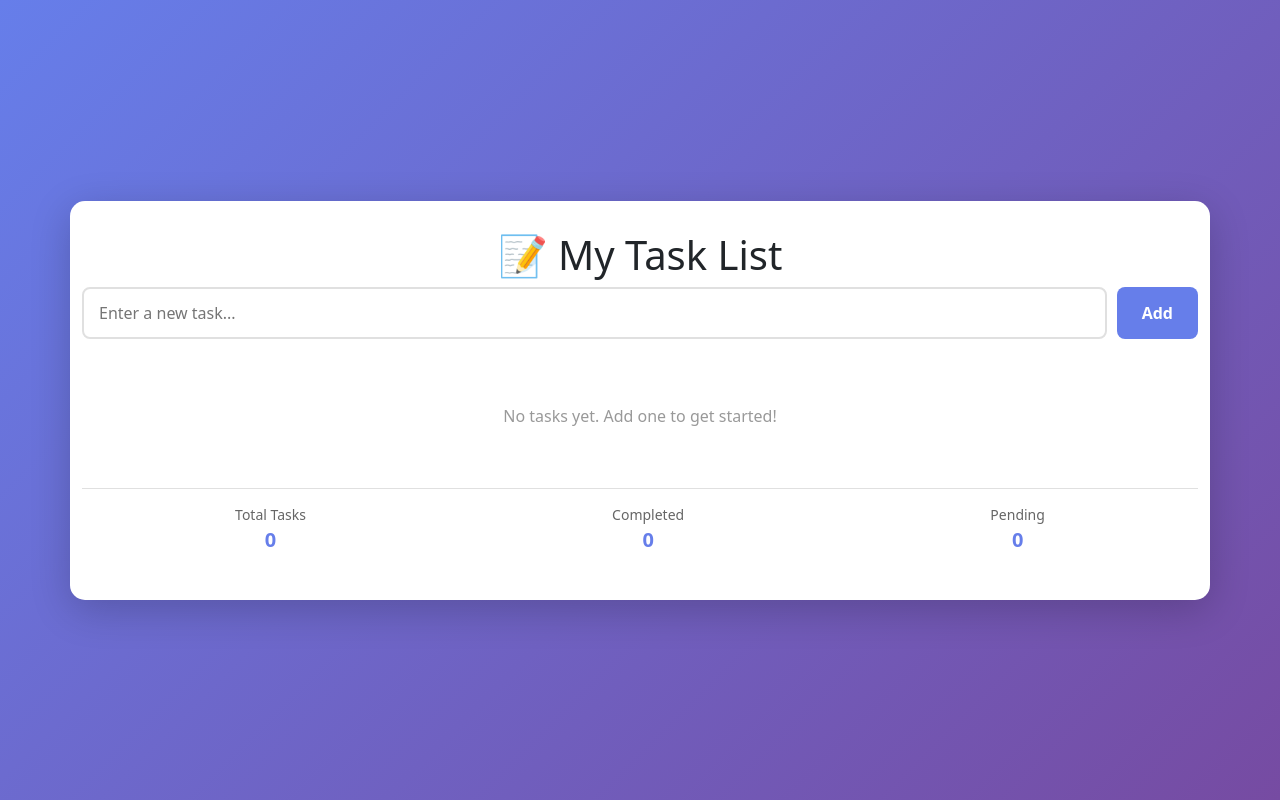
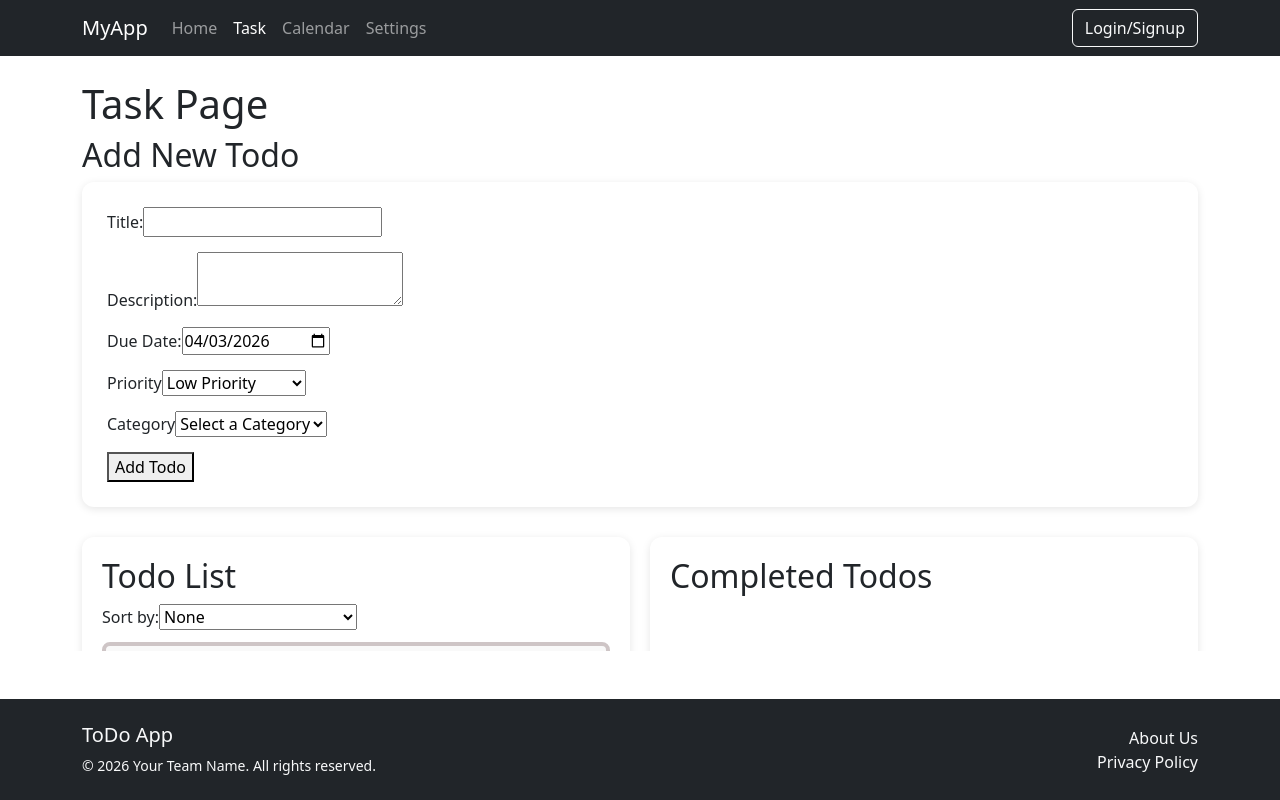
Before and after one commit to tingttt/CS555-TodoList, a React (Vite) app: page /task in a window 1280 px wide. Built offline with nearby package versions, Linux system fonts and the light colour scheme.

Commit message:
Added sorting to tasks

```diff
--- a/index.html
+++ b/index.html
@@ -1,281 +1,13 @@
 <!DOCTYPE html>
-<html lang="zh-CN">
-<head>
-    <meta charset="UTF-8">
-    <meta name="viewport" content="width=device-width, initial-scale=1.0">
-    <title>TodoList App</title>
-    <style>
-        * {
-            margin: 0;
-            padding: 0;
-            box-sizing: border-box;
-        }
-
-        body {
-            font-family: 'Segoe UI', Tahoma, Geneva, Verdana, sans-serif;
-            background: linear-gradient(135deg, #667eea 0%, #764ba2 100%);
-            min-height: 100vh;
-            display: flex;
-            justify-content: center;
-            align-items: center;
-            padding: 20px;
-        }
-
-        .container {
-            background: white;
-            border-radius: 15px;
-            box-shadow: 0 10px 40px rgba(0, 0, 0, 0.2);
-            width: 100%;
-            max-width: 500px;
-            padding: 30px;
-        }
-
-        h1 {
-            color: #333;
-            margin-bottom: 30px;
-            text-align: center;
-            font-size: 28px;
-        }
-
-        .input-container {
-            display: flex;
-            gap: 10px;
-            margin-bottom: 25px;
-        }
-
-        #taskInput {
-            flex: 1;
-            padding: 12px 15px;
-            border: 2px solid #e0e0e0;
-            border-radius: 8px;
-            font-size: 16px;
-            transition: border-color 0.3s;
-        }
-
-        #taskInput:focus {
-            outline: none;
-            border-color: #667eea;
-        }
-
-        .btn-add {
-            padding: 12px 25px;
-            background: #667eea;
-            color: white;
-            border: none;
-            border-radius: 8px;
-            font-size: 16px;
-            font-weight: bold;
-            cursor: pointer;
-            transition: background 0.3s;
-        }
-
-        .btn-add:hover {
-            background: #5568d3;
-        }
-
-        .btn-add:active {
-            transform: scale(0.98);
-        }
-
-        .task-list {
-            list-style: none;
-        }
-
-        .task-item {
-            background: #f9f9f9;
-            padding: 15px;
-            margin-bottom: 10px;
-            border-radius: 8px;
-            display: flex;
-            align-items: center;
-            gap: 12px;
-            border-left: 4px solid #667eea;
-            transition: all 0.3s;
-            position: relative;
-        }
-
-        .task-item:hover {
-            background: #f0f0f0;
-            box-shadow: 0 2px 8px rgba(0, 0, 0, 0.1);
-        }
-
-        .task-item.completed {
-            background: #e8f5e9;
-            border-left-color: #4caf50;
-            opacity: 0.7;
-        }
-
-        .task-item.completed .task-text {
-            text-decoration: line-through;
-            color: #999;
-        }
-
-        .checkbox {
-            width: 20px;
-            height: 20px;
-            cursor: pointer;
-            flex-shrink: 0;
-        }
-
-        .task-text {
-            flex: 1;
-            color: #333;
-            word-break: break-word;
-            cursor: pointer;
-            padding: 5px;
-            border-radius: 4px;
-            transition: all 0.2s;
-        }
-
-        .task-text:hover {
-            background: rgba(102, 126, 234, 0.1);
-        }
-
-        .task-text.editing {
-            background: white;
-            padding: 8px 12px;
-            border: 2px solid #667eea;
-        }
-
-        .edit-input {
-            flex: 1;
-            padding: 8px 12px;
-            border: 2px solid #667eea;
-            border-radius: 4px;
-            font-size: 14px;
-        }
-
-        .edit-input:focus {
-            outline: none;
-        }
-
-        .btn-save {
-            padding: 6px 12px;
-            background: #4caf50;
-            color: white;
-            border: none;
-            border-radius: 4px;
-            cursor: pointer;
-            font-size: 12px;
-            margin-right: 5px;
-        }
-
-        .btn-save:hover {
-            background: #45a049;
-        }
-
-        .btn-cancel {
-            padding: 6px 12px;
-            background: #999;
-            color: white;
-            border: none;
-            border-radius: 4px;
-            cursor: pointer;
-            font-size: 12px;
-        }
-
-        .btn-cancel:hover {
-            background: #888;
-        }
-
-        .btn-delete {
-            padding: 6px 12px;
-            background: #f44336;
-            color: white;
-            border: none;
-            border-radius: 4px;
-            cursor: pointer;
-            font-size: 12px;
-            flex-shrink: 0;
-            transition: background 0.3s;
-        }
-
-        .btn-delete:hover {
-            background: #da190b;
-        }
-
-        .btn-edit {
-            padding: 6px 12px;
-            background: #ff9800;
-            color: white;
-            border: none;
-            border-radius: 4px;
-            cursor: pointer;
-            font-size: 12px;
-            flex-shrink: 0;
-            margin-right: 5px;
-            transition: background 0.3s;
-        }
-
-        .btn-edit:hover {
-            background: #e68900;
-        }
-
-        .empty-state {
-            text-align: center;
-            color: #999;
-            padding: 40px 20px;
-            font-size: 16px;
-        }
-
-        .stats {
-            display: flex;
-            justify-content: space-around;
-            padding: 15px 0;
-            border-top: 1px solid #e0e0e0;
-            margin-top: 20px;
-            color: #666;
-            font-size: 14px;
-        }
-
-        .stat-item {
-            text-align: center;
-        }
-
-        .stat-number {
-            font-size: 20px;
-            font-weight: bold;
-            color: #667eea;
-        }
-    </style>
-</head>
-<body>
-    <div class="container">
-        <h1>📝 My Task List</h1>
-
-        <div class="input-container">
-            <input
-                type="text"
-                id="taskInput"
-                placeholder="Enter a new task..."
-                autocomplete="off"
-            >
-            <button class="btn-add" onclick="addTask()">Add</button>
-        </div>
-
-        <ul class="task-list" id="taskList"></ul>
-
-        <div id="emptyState" class="empty-state">
-            No tasks yet. Add one to get started!
-        </div>
-
-        <div class="stats">
-            <div class="stat-item">
-                <div>Total Tasks</div>
-                <div class="stat-number" id="totalCount">0</div>
-            </div>
-            <div class="stat-item">
-                <div>Completed</div>
-                <div class="stat-number" id="completedCount">0</div>
-            </div>
-            <div class="stat-item">
-                <div>Pending</div>
-                <div class="stat-number" id="pendingCount">0</div>
-            </div>
-        </div>
-    </div>
-
-    <!-- External JavaScript file -->
-    <script src="app.js"></script>
-</body>
+<html lang="en">
+  <head>
+    <meta charset="UTF-8" />
+    <link rel="icon" type="image/svg+xml" href="/favicon.svg" />
+    <meta name="viewport" content="width=device-width, initial-scale=1.0" />
+    <title>CS555 Todo List</title>
+  </head>
+  <body>
+    <div id="root"></div>
+    <script type="module" src="/src/main.jsx"></script>
+  </body>
 </html>
--- a/src/Pages/Tasks.jsx
+++ b/src/Pages/Tasks.jsx
@@ -83,6 +83,8 @@
 
   const [nextId, setNextId] = useState(hardcodedBuyApple.length + 1); // Start from 11 for add toDOs
 
+  const [sortBy, setSortBy] = useState("none");
+
   const deleteTodo = (id) => {
     setTodos(todos.filter((todo) => todo.id !== id));
     // keep all ids except the one to delete, so that todos without that id remains
@@ -99,26 +101,52 @@
   };
 
   const addTodo = (newTodo) => {
-    const todoWithId = {
-      id: nextId,
-      ...newTodo, //add id to the new todo
-    };
+    const todoWithId = { id: nextId, ...newTodo };
+    setTodos([...todos, todoWithId]);
+    setNextId(nextId + 1);
+  };
 
-    setTodos([...todos, todoWithId]); // add new todo to existing todos
-    setNextId(nextId + 1); // increment nextId for future todos
+  const getSortedTodos = () => {
+    const priorityOrder = { high: 1, medium: 2, low: 3 };
+    const sorted = [...todos];
+
+    if (sortBy === "due-asc") {
+      sorted.sort((a, b) => {
+        const [am, ad, ay] = a.due.split("/").map(Number);
+        const [bm, bd, by] = b.due.split("/").map(Number);
+        return new Date(ay, am - 1, ad) - new Date(by, bm - 1, bd);
+      });
+    } else if (sortBy === "due-desc") {
+      sorted.sort((a, b) => {
+        const [am, ad, ay] = a.due.split("/").map(Number);
+        const [bm, bd, by] = b.due.split("/").map(Number);
+        return new Date(by, bm - 1, bd) - new Date(ay, am - 1, ad);
+      });
+    } else if (sortBy === "priority") {
+      sorted.sort(
+        (a, b) =>
+          (priorityOrder[a.priority] ?? 99) - (priorityOrder[b.priority] ?? 99)
+      );
+    } else if (sortBy === "title") {
+      sorted.sort((a, b) => a.title.localeCompare(b.title));
+    }
+
+    return sorted;
+
   };
 
   return (
     <div>
       <h1>Task Page</h1>
-
       <AddTodo addTodo={addTodo} />
       <div className="lists-container">
         <TodoList
-          todos={todos}
+          todos={getSortedTodos()}
           deleteTodo={deleteTodo}
           toggleCompleted={toggleCompleted}
-          editTask={() => {}}   // add this line
+          editTask={() => {}}
+          sortBy={sortBy}
+          setSortBy={setSortBy}
         />
 
         <CompletedTodos todos={todos} toggleCompleted={toggleCompleted} />
--- a/src/components/AddTodo.jsx
+++ b/src/components/AddTodo.jsx
@@ -34,7 +34,9 @@
 
       const today = new Date();
       today.setHours(0, 0, 0, 0);
-      const dueDate = new Date(validatedDate);
+      const [m, d, y] = validatedDate.split("/").map(Number);
+      const dueDate = new Date(y, m - 1, d);
+      dueDate.setHours(0, 0, 0, 0);
 
       if (dueDate < today) {
         throw new Error("Due date must be today or in the future.");
--- a/src/components/TodoList.jsx
+++ b/src/components/TodoList.jsx
@@ -1,6 +1,7 @@
 import React from "react";
 import validation from "../utils/validation";
-const TodoList = ({ todos, deleteTodo, toggleCompleted, editTask }) => {
+const TodoList = ({ todos, deleteTodo, toggleCompleted, editTask, sortBy, setSortBy }) => {
+
 
 const isPastDue = (due) => {
   try {
@@ -16,9 +17,9 @@
     duedate.setHours(0, 0, 0, 0);
 
     // 3. Return Bootstrap-friendly names or hex codes
-    return duedate < today ? "text-danger" : "text-dark";
+    return duedate < today;
   } catch (e) {
-    return "text-dark"; // Default if date is empty/invalid
+    return false; // Default if date is empty/invalid
   }
 };
 
@@ -50,31 +51,44 @@
   return (
     <div className="todoList">
       <h2>Todo List</h2>
+      <div style={{ marginBottom: "12px" }}>
+        <label htmlFor="sort">Sort by: </label>
+        <select
+          id="sort"
+          value={sortBy}
+          onChange={(e) => setSortBy(e.target.value)}
+        >
+          <option value="none">None</option>
+          <option value="due-asc">Due Date (Earliest First)</option>
+          <option value="due-desc">Due Date (Latest First)</option>
+          <option value="priority">Priority (High to Low)</option>
+          <option value="title">Title (A-Z)</option>
+        </select>
+      </div>
       {todos
         .filter((todo) => !todo.completed) //filter only not completed todos
-        .map(
-          (
-            todo //iterate through each todo to display
-          ) => (
-            <div key={todo.id} className="todo">
-              <h1 className={isPastDue(todo.due)}>
-                {formatAndValidateTitle(todo.title)}
-              </h1>
+        .map((todo) => {
+          const overdue = isPastDue(todo.due);
+          return (
+            <div key={todo.id} className={`todo ${overdue ? "todo--overdue" : ""}`}>
+              <h1>{formatAndValidateTitle(todo.title)}</h1>
               <p>{formatAndValidateDescription(todo.description)}</p>
-              <p className={isPastDue(todo.due)}>
-                Due Date: {formatAndValidateDate(todo.due)}
+              <p>
+                <span className={`due-date-badge ${overdue ? "due-date-badge--overdue" : ""}`}>
+                  {overdue ? "⚠ Overdue: " : "Due: "}
+                  {formatAndValidateDate(todo.due)}
+                </span>
               </p>
-              <p>Priority: {todo.priority}</p>
-              <p>Category: {todo.category}</p>
+              {todo.priority && <p>Priority: {todo.priority}</p>}
+              {todo.category && <p>Category: {todo.category}</p>}
               <p>Completed: No</p>
-              <button
-                className="deletebutton"
-                onClick={() => deleteTodo(todo.id)}>Delete</button>
+              <button className="deletebutton" onClick={() => deleteTodo(todo.id)}>Delete</button>
               <button onClick={() => toggleCompleted(todo)}>Complete</button>
               <button onClick={() => editTask(todo)}>Edit</button>
             </div>
-          )
-        )}
+          );
+        })
+        }
     </div>
   );
 };
```
Also changed, not shown: 1 other file (tests, documents, lock files or other folders).
